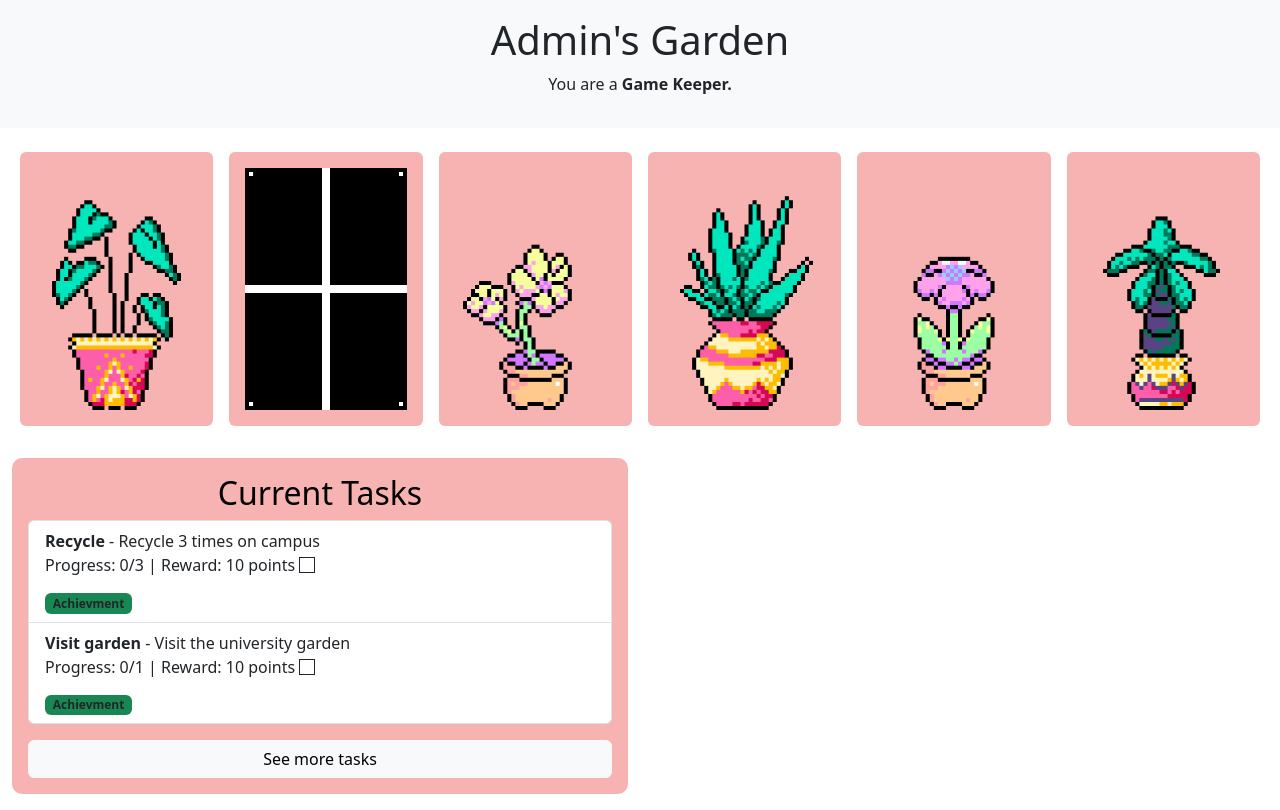
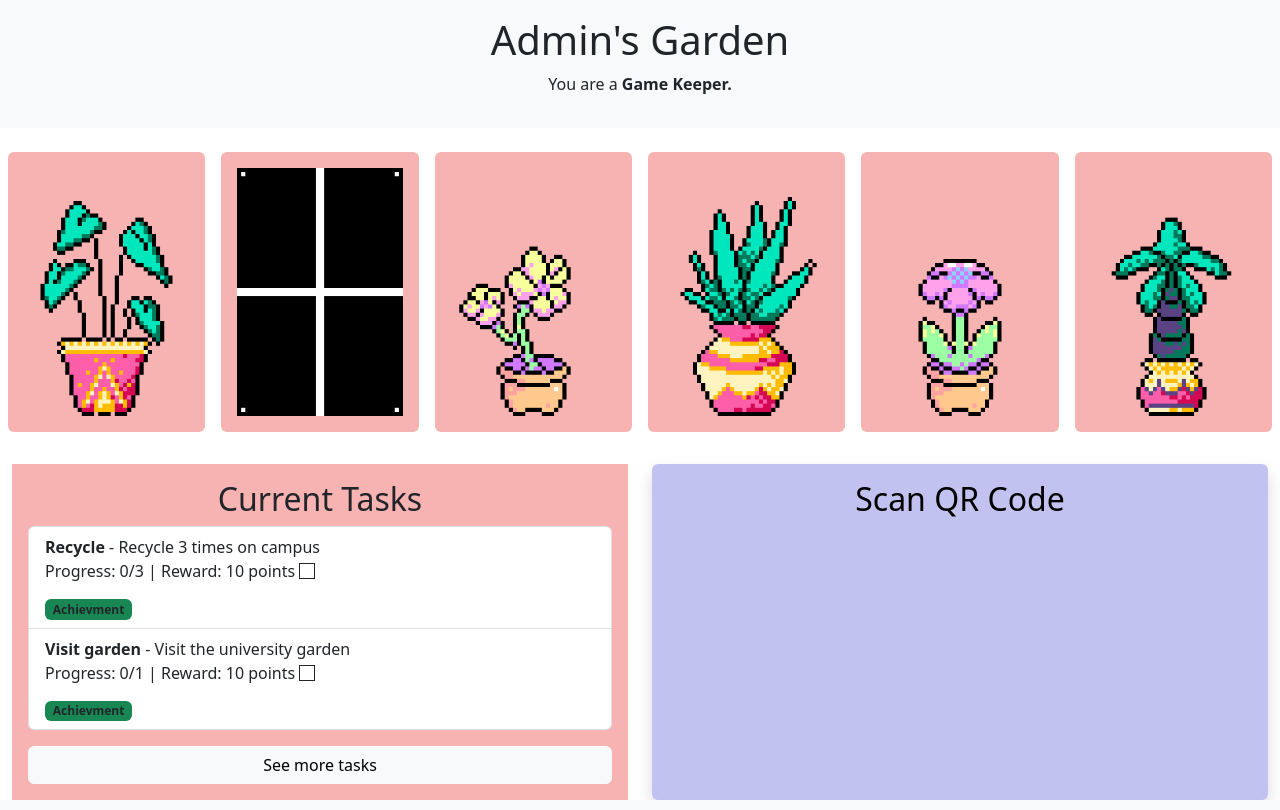
Before and after one commit to annabelle-josie/group-software-project, a Django app: page / in a window 1280 px wide. Shown: the part 56-866 px from the top of the page. Run offline with Django 5.2, Linux system fonts and the light colour scheme; a user stored in the database is signed in; data comes from the database, SQL or seed files in the repository.

Commit message:
Bootstrap updated (mostly to prove why bootstrap is good for tomorrow!)

```diff
--- a/main/templates/home.html
+++ b/main/templates/home.html
@@ -27,33 +27,29 @@
     </div>
 
     <!-- Garden Section -->
-    <div class="row mt-3">
-        <div class="col-12">
-            <div class="d-flex flex-wrap justify-content-center">
+    <div class="mt-3 h-60 row">
+            <!-- <div class="d-flex flex-wrap justify-content-center"> -->
                 {% for plant in plant_slots %}
-                <div class="col-4 col-md-2 p-2">
-                    <a href="/garden" class="d-block text-decoration-none">
+                    <a href="/garden" class="col-4 col-md-2 p-2">
                         <div class="p-3 rounded" style="background-color: #f7b2b2;">
                             {% if plant and plant.image %}
-                                <img class="image img-fluid" width="100%" src="{{ plant.image.url }}" alt="{{ plant.name }}">
+                                <img class="img-fluid" src="{{ plant.image.url }}" alt="{{ plant.name }}">
                             {% else %}
-                                <img class="image img-fluid" width="100%" src="{% static 'placeholder.jpg' %}" alt="empty_slot">
+                                <img class="img-fluid" src="{% static 'placeholder.jpg' %}" alt="empty_slot">
                             {% endif %}
                         </div>
                     </a>
-                </div>
                 {% empty %}
                     <p>You have not created a garden yet. <a href="/garden">Go to the garden page.</a></p>
                 {% endfor %}
-            </div>
-        </div>
+            <!-- </div> -->
     </div>
 
     <!-- Tasks & QR Scanner Section -->
     <div class="row mt-4">
         <!-- Current Tasks Section -->
-        <div class="col-md-6 col-12 mb-3">
-            <div class="p-3" style="background-color: #f7b2b2; color: black; border-radius: 10px;">
+        <div class="col-6">
+            <div class="p-3" style="background-color: #f7b2b2;">
                 <h2 class="text-center">Current Tasks</h2>
                 <ul class="list-group">
                     {% for item in challenge_list %}
@@ -86,6 +82,16 @@
                     {% endfor %}
                 </ul>
                 <button class="btn btn-light mt-3 w-100" onclick="window.location.href='allchallenges'">See more tasks</button>
+            </div>
+        </div>
+
+        <!-- QR Code Scanner Section -->
+        <div class="col-6">
+            <div class="p-3 text-black rounded shadow text-center h-100" style="background-color: #C2C2F0;">
+                <h2>Scan QR Code</h2>
+                <div class="d-flex justify-content-center">
+                    <div id="reader" qrcode="0"></div>
+                </div>
             </div>
         </div>
     </div>
```
Also changed, not shown: main/templates/market.html (+21 -58 lines).
